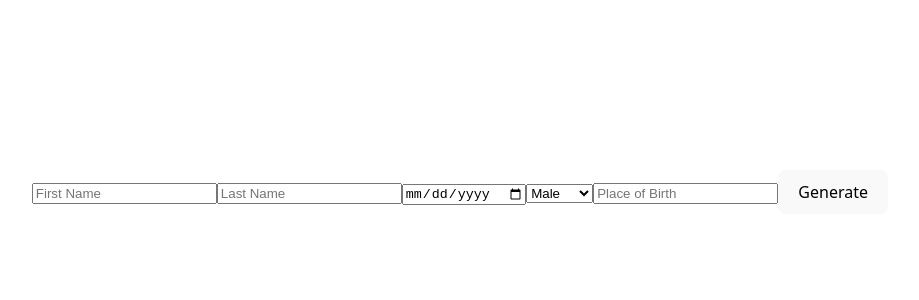
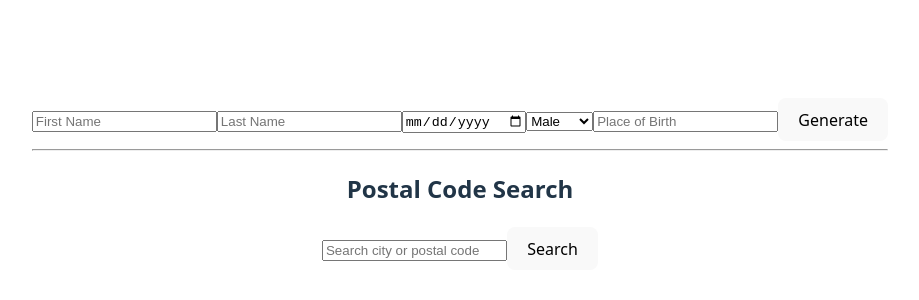
Before and after one commit to tanvirTheDev/Codice-Fiscale-Generator---Italian, a React (Vite) app in the folder client/: page / in a window 1280 px wide. Shown: the part 208-508 px from the top of the page, without its empty margins (180-1099 px from the left). Built offline with nearby package versions, Linux system fonts and the light colour scheme.

Commit message:
add data

```diff
--- a/client/src/App.tsx
+++ b/client/src/App.tsx
@@ -1,10 +1,13 @@
 import "./App.css";
 import Form from "./components/Form";
+import PostalSearch from "./components/PostalSeach";
 
 function App() {
   return (
     <>
       <Form />
+      <hr />
+      <PostalSearch />
     </>
   );
 }
--- /dev/null
+++ b/client/src/components/PostalSeach.tsx
@@ -0,0 +1,44 @@
+import axios from "axios";
+import { useState } from "react";
+
+interface PostalEntry {
+  city: string;
+  province: string;
+  postalCode: string;
+}
+
+export default function PostalSearch() {
+  const [query, setQuery] = useState("");
+  const [results, setResults] = useState<PostalEntry[]>([]);
+
+  const handleSearch = async () => {
+    try {
+      const res = await axios.get(
+        `https://codice-fiscale-backend.onrender.com/api/postal-code?query=${query}`
+      );
+      setResults(res.data);
+    } catch (err) {
+      console.error(err);
+      alert("Error searching");
+    }
+  };
+
+  return (
+    <div>
+      <h2>Postal Code Search</h2>
+      <input
+        placeholder="Search city or postal code"
+        value={query}
+        onChange={(e) => setQuery(e.target.value)}
+      />
+      <button onClick={handleSearch}>Search</button>
+      <ul>
+        {results.map((entry, idx) => (
+          <li key={idx}>
+            {entry.city} ({entry.province}) - {entry.postalCode}
+          </li>
+        ))}
+      </ul>
+    </div>
+  );
+}
```
